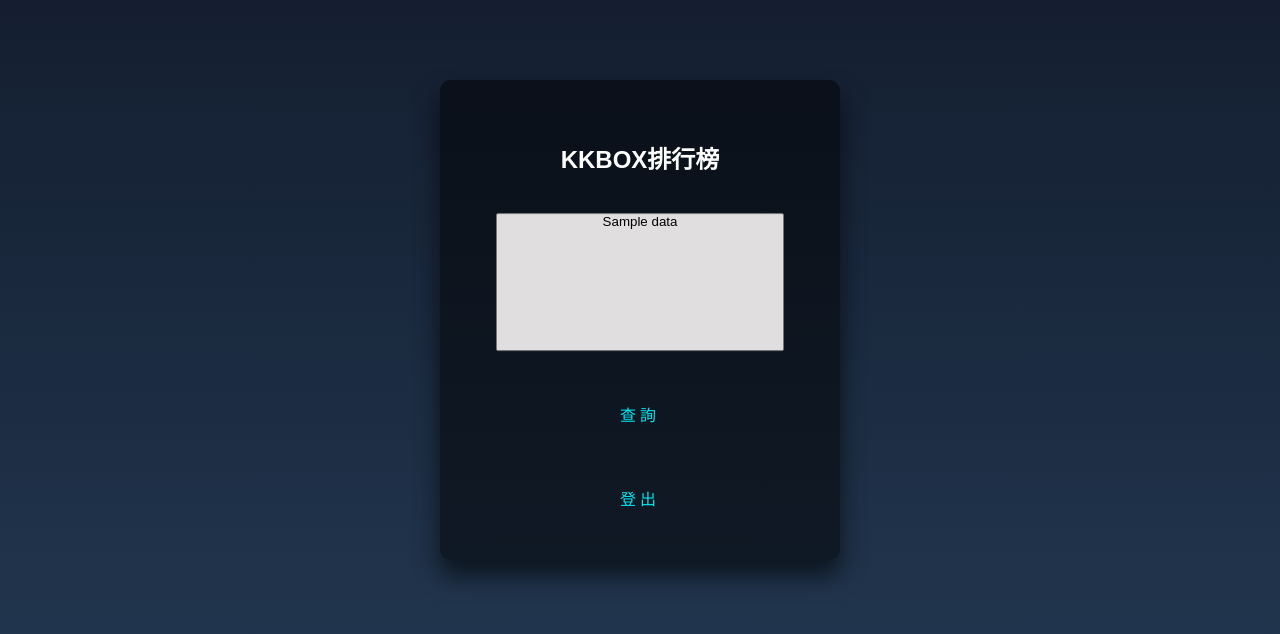
After one commit to asd794/demo, a Flask app: page /kkbox in a window 1280 px wide. The commit adds this page. Shown: the top 634 px of the page. Run offline with Flask 3, Linux system fonts and the light colour scheme; the visitor is signed in with stand-in values (Sample User, id 1); a database or web service that is not in the repository returns one stand-in record (values such as "Sample title"); data that the repository does not hold is empty; parts of the project's set-up code (start-up, migrations or seed data) failed here and were passed over.

Commit message:
update kkboxapi

```diff
--- a/app.py
+++ b/app.py
@@ -1,5 +1,6 @@
 from pymongo.mongo_client import MongoClient
 uri = "mongodb+srv://asd123753951:q9BsyWYDLiZXjCYh@cluster0.azvuikv.mongodb.net/?retryWrites=true&w=majority"
+import kkobxapi
 # Create a new client and connect to the server
 client = MongoClient(uri)
 from flask import *
@@ -13,6 +14,7 @@
     static_folder="public",
     # static_url_path="/"
 )
+# app.config['JSON_AS_ASCII'] = False
 app.secret_key="secret key for flask test"
 
 # 登入首頁
@@ -139,10 +141,33 @@
     message=request.args.get("msg","發生錯誤請聯繫客服")
     return render_template("error_change.html",message=message)
 
+# 變更密碼完成頁面 /chango_complete
 @app.route("/change_complete")
 def error_complete():
     return render_template("change_complete.html")
 
+# KKBOX頁面 /kkbox
+@app.route("/kkbox")
+def kkbox():
+    return render_template("kkbox.html",account=session['account'],email=session['email'],charts=kkobxapi.charts())
+
+# KKBOX查詢榜單後歌曲頁面 /charts
+@app.route("/charts" ,methods=["get"])
+def search_a_chart():
+    chart_request=request.args.get("chart") # 接收前端get
+    if chart_request==None:
+        return render_template("kkbox.html",account=session['account'],email=session['email'],charts=kkobxapi.charts())
+    ch=kkobxapi.charts()
+    for i in ch:
+        if chart_request in ch[i][1]:
+            result_search_id=ch[i][0]
+            break
+    origin_result=kkobxapi.a_chart_playlist(result_search_id)
+    array=[]
+    for i in range(20):
+        array.append(origin_result[chart_request][i])
+    result_20={chart_request:array}
+    return render_template("kkbox_songs.html",chart=chart_request,songs=result_20[chart_request])
 
 if __name__=='__main__':
     app.run(host='0.0.0.0',port=80)
--- /dev/null
+++ b/kkobxapi.py
@@ -0,0 +1,77 @@
+import http.client
+import requests
+
+def get_tocken():
+    Url = 'https://account.kkbox.com/oauth2/token'
+    Headers = {'Host' : 'account.kkbox.com' , 'Content-Type' : 'application/x-www-form-urlencoded'}
+    Data = {'grant_type' : 'client_credentials' , 'client_id' : '7b735d26dcd962288a61da69eb140b6d' , 'client_secret' : '7c7236be4af999c313a6460e9228b3ab'}
+    response = requests.post(url=Url,headers=Headers,data=Data)
+    tocken = response.json()['access_token']
+    # print(tocken)
+    return tocken
+
+def search_artist(keyword):
+    Url = 'https://api.kkbox.com/v1.1/search?q='+keyword+'&type=track,album,artist,playlist&territory=TW'
+    Headers = {'Host':'api.kkbox.com','Authorization':'Bearer '+get_tocken()}
+    response=requests.get(url=Url,headers=Headers)
+    result=response.json()
+    # print(result)
+    print(response.url)
+    print(result['artists']['data'][0])
+    for i in result['artists']['data']:
+        print(i['name'])
+# search_artist('jay') # 測試方法search_artist
+
+# 全部排行榜
+def charts():
+    Url='https://api.kkbox.com/v1.1/charts?territory=TW'
+    Headers={'Authorization':'Bearer '+get_tocken(),'Host':'api.kkbox.com'}
+    response=requests.get(url=Url,headers=Headers)
+    result=response.json()
+    dic={}
+    count=0
+    for i in result['data']:
+        array=[]
+        array.append(i['id'])
+        array.append(i['title'])
+        # dic.setdefault(count,array)
+        dic[count]=array
+        count=count+1
+    return dic
+# print(charts()) # 測試方法charts
+# charts()
+
+# 指定ID排行榜
+def a_chart_playlist(chart_id):
+    Url='https://api.kkbox.com/v1.1/charts/'+chart_id+'?territory=TW'
+    Headers={'accept':'application/json','Authorization':'Bearer '+get_tocken(),'Host':'api.kkbox.com'}
+    response=requests.get(url=Url,headers=Headers)
+    result=response.json()
+    array=[]
+    for i in result['tracks']['data']:
+        array.append(i['name'])
+    dic={result['title']:array}
+    return dic
+# a_chart_playlist() # 測試方法a_chart_playlist
+
+def tracks_of_a_chart_playlist():
+    Url='https://api.kkbox.com/v1.1/charts/X-6lSz-IwzDxkPuDP-/tracks?territory=TW&offset=0&limit=10' # 10筆
+    Headers={ 'accept': "application/json",'authorization': "Bearer " + get_tocken(),'Host':'api.kkbox.com'}
+    response=requests.get(url=Url,headers=Headers)
+    result=response.json()
+    for i in result['data']:
+        print(i['name'])
+# tracks_of_a_chart_playlist() # 測試方法tracks_of_a_chart_playlist
+
+
+# 官網搜尋範例
+# import http.client
+# conn = http.client.HTTPSConnection("api.kkbox.com")
+# headers = {
+#     'accept': "application/json",
+#     'authorization': "Bearer "+get_tocken()
+#     }
+# conn.request("GET", "/v1.1/search?q=Mayday&type=track&territory=TW&offset=0&limit=50", headers=headers)
+# res = conn.getresponse()
+# data = res.read()
+# print(data.decode("utf-8"))
--- a/public/t1.css
+++ b/public/t1.css
@@ -218,6 +218,165 @@
     animation: btn-anim1 1s linear infinite;
   }
 
+  .kkbox-box {
+    position: absolute;
+    top: 40%;
+    left: 50%;
+    width: 400px;
+    padding: 40px 40px 40px 40px;
+    transform: translate(-50%, -50%);
+    background: rgba(0,0,0,.5);
+    box-sizing: border-box;
+    box-shadow: 0 15px 25px rgba(0,0,0,.6);
+    border-radius: 10px;
+
+  }
+  .kkbox-box a {
+    position: relative;
+    display: inline-block;
+    padding: 1px 20px;
+    color: white;
+    background-color: transparent;
+    border-style: none;
+    font-size: 14px;
+    text-decoration: none;
+    overflow: hidden;
+    transition: .5s;
+    /* margin-top: 20px; */
+    letter-spacing: 4px;
+  }
+  .kkbox-box a:hover {
+    background: #ff0000;
+    color: #fff;
+    border-radius: 5px;
+    box-shadow: 0 0 5px black,
+                0 0 25px #ff0000,
+                0 0 50px #ff0000,
+                0 0 100px #ff0000;
+  }
+  .kkbox-box h2 {
+    /* margin: 0 0 30px; */
+    padding: 0;
+    color: #fff;
+    text-align: center;
+  }
+  .kkbox-box span {
+    position: relative;
+    display: inline-block;
+    /* padding: 10px 20px; */
+    color: white;
+    background-color: transparent;
+    border-style: none;
+    font-size: 12px;
+    text-decoration: none;
+    overflow: hidden;
+    transition: .5s;
+    /* margin-top: 40px; */
+  }
+  .kkbox-box form button {
+    position: relative;
+    display: inline-block;
+    padding: 10px 20px;
+    color: #03e9f4;
+    background-color: transparent;
+    border-style: none;
+    font-size: 16px;
+    text-decoration: none;
+    text-transform: uppercase;
+    overflow: hidden;
+    transition: .5s;
+    margin-top: 40px;
+    letter-spacing: 4px;
+  }
+  .kkbox-box form button:hover {
+    background: #03e9f4;
+    color: #fff;
+    border-radius: 5px;
+    box-shadow: 0 0 5px #03e9f4,
+                0 0 25px #03e9f4,
+                0 0 50px #03e9f4,
+                0 0 100px #03e9f4;
+  }
+  .kkbox-box-songs {
+    position: absolute;
+    top: 50%;
+    left: 50%;
+    width: 400px;
+    height: 700px;
+    padding: 40px 40px 40px 40px;
+    transform: translate(-50%, -50%);
+    background: rgba(0,0,0,.5);
+    box-sizing: border-box;
+    box-shadow: 0 15px 25px rgba(0,0,0,.6);
+    border-radius: 10px;
+  }
+  .kkbox-box-songs a {
+    position: relative;
+    display: inline-block;
+    padding: 1px 20px;
+    color: white;
+    background-color: transparent;
+    border-style: none;
+    font-size: 14px;
+    text-decoration: none;
+    overflow: hidden;
+    transition: .5s;
+    /* margin-top: 20px; */
+    letter-spacing: 4px;
+  }
+  .kkbox-box-songs a:hover {
+    background: #ff0000;
+    color: #fff;
+    border-radius: 5px;
+    box-shadow: 0 0 5px black,
+                0 0 25px #ff0000,
+                0 0 50px #ff0000,
+                0 0 100px #ff0000;
+  }
+  .kkbox-box-songs h2 {
+    /* margin: 0 0 30px; */
+    padding: 0;
+    color: #fff;
+    text-align: center;
+  }
+  .kkbox-box-songs span {
+    position: relative;
+    display: inline-block;
+    /* padding: 10px 20px; */
+    color: white;
+    background-color: transparent;
+    border-style: none;
+    font-size: 12px;
+    text-decoration: none;
+    overflow: hidden;
+    transition: .5s;
+    /* margin-top: 40px; */
+  }
+  .kkbox-box-songs form button {
+    position: relative;
+    display: inline-block;
+    padding: 10px 20px;
+    color: #03e9f4;
+    background-color: transparent;
+    border-style: none;
+    font-size: 16px;
+    text-decoration: none;
+    text-transform: uppercase;
+    overflow: hidden;
+    transition: .5s;
+    margin-top: 40px;
+    letter-spacing: 4px;
+  }
+  .kkbox-box-songs form button:hover {
+    background: #03e9f4;
+    color: #fff;
+    border-radius: 5px;
+    box-shadow: 0 0 5px #03e9f4,
+                0 0 25px #03e9f4,
+                0 0 50px #03e9f4,
+                0 0 100px #03e9f4;
+  }
+
   @keyframes btn-anim1 {
     0% {
       left: -100%;
--- /dev/null
+++ b/templates/kkbox.html
@@ -0,0 +1,29 @@
+<!DOCTYPE html>
+<html lang="en">
+<head>
+  <meta charset="UTF-8">
+  <meta name="viewport" content="width=device-width, initial-scale=1.0">
+  <title>會員</title>
+  <link rel="stylesheet" type="text/css" href="./public/t1.css">
+</head>
+<body>
+  <div class="kkbox-box">
+    <h2>KKBOX排行榜</h2>
+    <br>
+     <form action="/charts" method="get" style="text-align: center;">
+        <select name="chart" multiple size="8" style="width: 90%;background-color: rgb(224, 222, 222);text-align:center;">
+            {% for i in charts %}
+              <option>{{charts[i][1]}}</option>
+            {% endfor %}
+        </select>
+        <br>
+        <button>查詢</button>
+      </form>
+    <div style="width: 100%;float: left;text-align: center;">
+      <form action="/signout">
+        <button>登出</button>
+      </form>
+    </div>
+  </div>
+</body>
+</html>
```
Also changed, not shown: charts.py (added, +46 -0 lines), templates/kkbox_songs.html (added, +29 -0 lines), templates/member.html (+13 -1 lines).
